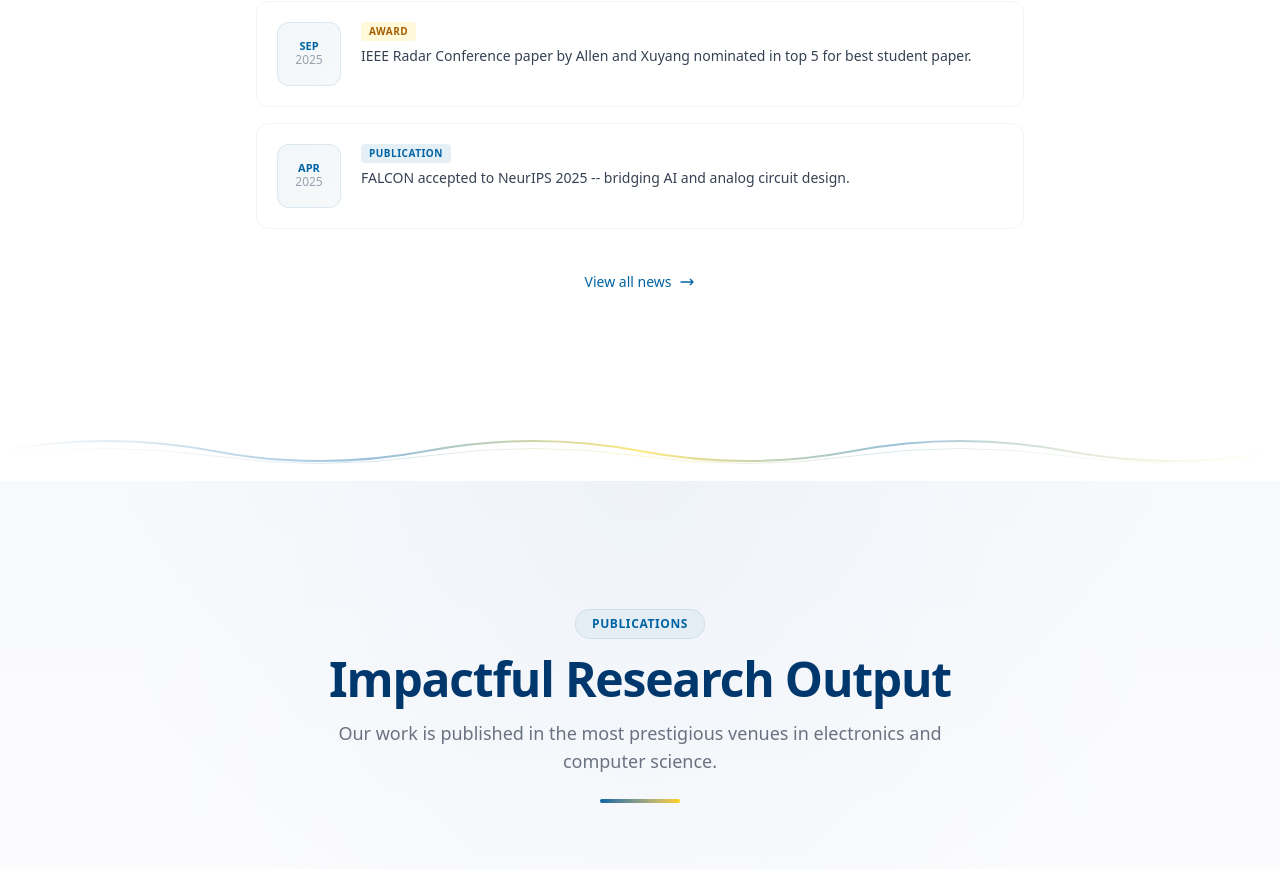
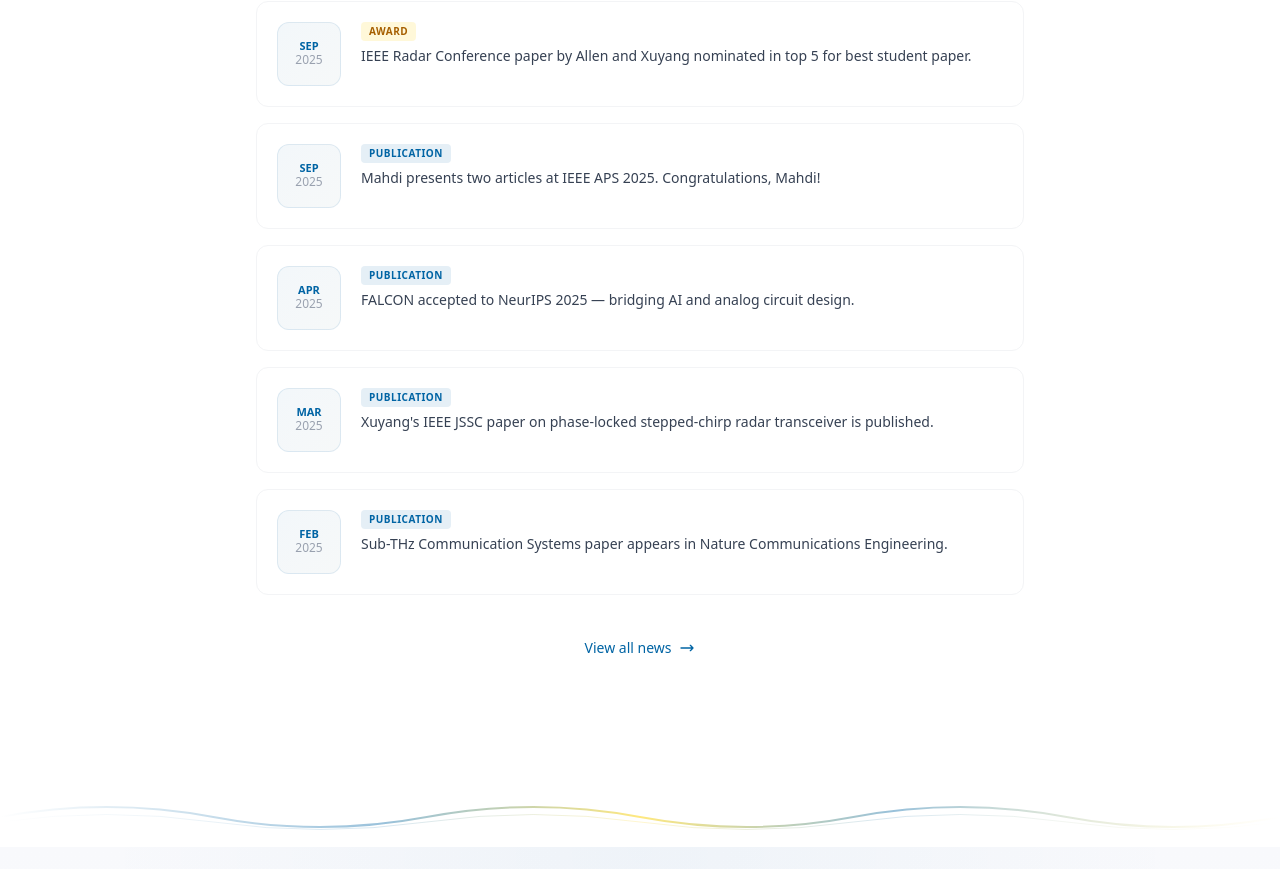
Before and after one commit to hie-uci/HIE-Lab-Website, a Next.js app: page / in a window 1280 px wide. Shown: the part 4300-5169 px from the top of the page. Built offline with nearby package versions, Linux system fonts and the light colour scheme.

Commit message:
Add 33 news items from old website (2019-2025), expand homepage news to 7 items

```diff
--- a/src/app/news/page.tsx
+++ b/src/app/news/page.tsx
@@ -18,6 +18,7 @@ interface NewsItem {
 }
 
 const newsItems: NewsItem[] = [
+  // 2025
   { date: 'Oct 2025', month: 10, year: 2025, title: "Hedayat's IEEE RWW paper among finalists for best student paper award", category: 'award' },
   { date: 'Sep 2025', month: 9, year: 2025, title: 'Xuyang successfully defends his Ph.D. dissertation', category: 'defense' },
   { date: 'Sep 2025', month: 9, year: 2025, title: 'IEEE Radar Conference paper top 5 nominated for best student paper award (Allen and Xuyang)', category: 'award' },
@@ -25,15 +26,38 @@ const newsItems: NewsItem[] = [
   { date: 'Apr 2025', month: 4, year: 2025, title: 'FALCON accepted to NeurIPS 2025', category: 'milestone' },
   { date: 'Feb 2025', month: 2, year: 2025, title: "Xuyang's JSSC paper on phase-locked radar transceiver published", category: 'publication' },
   { date: 'Feb 2025', month: 2, year: 2025, title: 'Sub-THz communication paper published in Nature Communications Engineering', category: 'publication' },
+  // 2024
   { date: 'Dec 2024', month: 12, year: 2024, title: "Behnam's TCAS-I paper on low-noise mm-wave VCOs published", category: 'publication' },
   { date: 'Oct 2024', month: 10, year: 2024, title: "Xuyang's TCAS-II paper on ultra-low-power Class-D VCOs published", category: 'publication' },
   { date: 'Sep 2024', month: 9, year: 2024, title: 'Behnam successfully defends his Ph.D. dissertation', category: 'defense' },
   { date: 'Jun 2024', month: 6, year: 2024, title: "Amin's NeurIPS ML4PS Workshop paper received Reproducibility Award", category: 'award' },
   { date: 'Mar 2024', month: 3, year: 2024, title: 'Xuyang and Hedayat advanced to doctoral candidacy', category: 'milestone' },
-  { date: 'Oct 2023', month: 10, year: 2023, title: "Behnam's TCAS-I publication", category: 'publication' },
-  { date: 'Jul 2023', month: 7, year: 2023, title: "Amin's MWTL paper published", category: 'publication' },
+  // 2023
+  { date: 'Oct 2023', month: 10, year: 2023, title: "Behnam's TCAS-I publication on mm-wave VCO design", category: 'publication' },
+  { date: 'Jul 2023', month: 7, year: 2023, title: "Amin's IEEE MWTL paper on hybrid CMOS-polyimide force-sensing array published", category: 'publication' },
   { date: 'Mar 2023', month: 3, year: 2023, title: 'Hedayat receives IEEE MTT-S Pre-Doctoral Fellowship', category: 'award' },
-  { date: 'Feb 2023', month: 2, year: 2023, title: "Hedayat's IEEE Access publication", category: 'publication' },
+  { date: 'Feb 2023', month: 2, year: 2023, title: "Hedayat's broadband terahertz antenna paper published in IEEE Access", category: 'publication' },
+  { date: 'Jan 2023', month: 1, year: 2023, title: 'Collaborative paper with FIU accepted in IEEE TAP', category: 'publication' },
+  // 2022
+  { date: 'Dec 2022', month: 12, year: 2022, title: 'MFLEX Inc. sponsors lab for multi-phase research proposal', category: 'milestone' },
+  { date: 'Nov 2022', month: 11, year: 2022, title: 'Behnam receives NSF Travel Grant Award to attend IEEE ESSCIRC', category: 'award' },
+  { date: 'Oct 2022', month: 10, year: 2022, title: "Hedayat's first journal paper accepted in IEEE TCAS-II", category: 'publication' },
+  { date: 'Sep 2022', month: 9, year: 2022, title: 'Collaborative paper accepted in IEEE TAP on sub-THz stacked-patch antenna', category: 'publication' },
+  { date: 'Jul 2022', month: 7, year: 2022, title: 'Hedayat receives IEEE CICC Student Education Grant 2022', category: 'award' },
+  { date: 'Jun 2022', month: 6, year: 2022, title: "Behnam and Xuyang's 76–82 GHz VCO paper accepted at IEEE RFIC", category: 'conference' },
+  { date: 'Mar 2022', month: 3, year: 2022, title: "Hedayat's first HIE Lab paper accepted in IEEE MWTL", category: 'publication' },
+  { date: 'Feb 2022', month: 2, year: 2022, title: 'Xuyang and Hedayat pass Ph.D. preliminary exams', category: 'milestone' },
+  // 2021
+  { date: 'Dec 2021', month: 12, year: 2021, title: 'mm-Wave Radars-on-Chip paper published in IEEE Communications Magazine', category: 'publication' },
+  // 2020
+  { date: 'Sep 2020', month: 9, year: 2020, title: 'Xuyang Liu joins HIE Lab as Ph.D. student', category: 'milestone' },
+  { date: 'Sep 2020', month: 9, year: 2020, title: 'Hedayat Maktoomi joins HIE Lab as Ph.D. student', category: 'milestone' },
+  // 2019
+  { date: 'Jun 2019', month: 6, year: 2019, title: 'UCI Samueli School highlights our Applied Physics Reviews article', category: 'milestone' },
+  { date: 'May 2019', month: 5, year: 2019, title: 'Applied Physics Reviews article featured as Editor\'s Pick', category: 'award' },
+  { date: 'Apr 2019', month: 4, year: 2019, title: 'IEEE TAP paper selected as featured article', category: 'award' },
+  { date: 'Mar 2019', month: 3, year: 2019, title: 'Hafsah Arain joins HIE Lab as undergraduate researcher', category: 'milestone' },
+  { date: 'Jan 2019', month: 1, year: 2019, title: 'Marcus Clark Wong joins HIE Lab as undergraduate researcher', category: 'milestone' },
 ];
 
 const categoryConfig: Record<Category, { color: string; bg: string; border: string; icon: React.ReactNode; label: string }> = {
--- a/src/app/page.tsx
+++ b/src/app/page.tsx
@@ -91,26 +91,13 @@ const researchAreas: { title: string; description: string; iconVariant: 'radar'
 ];
 
 const newsItems = [
-  {
-    date: 'Oct 2025',
-    text: "Hedayat's RWW paper selected as finalist for best student paper award.",
-    tag: 'Award',
-  },
-  {
-    date: 'Sep 2025',
-    text: 'Xuyang successfully defends his PhD dissertation. Congratulations, Dr. Liu!',
-    tag: 'Milestone',
-  },
-  {
-    date: 'Sep 2025',
-    text: 'IEEE Radar Conference paper by Allen and Xuyang nominated in top 5 for best student paper.',
-    tag: 'Award',
-  },
-  {
-    date: 'Apr 2025',
-    text: 'FALCON accepted to NeurIPS 2025 -- bridging AI and analog circuit design.',
-    tag: 'Publication',
-  },
+  { date: 'Oct 2025', text: "Hedayat's RWW paper selected as finalist for best student paper award.", tag: 'Award' },
+  { date: 'Sep 2025', text: 'Xuyang successfully defends his PhD dissertation. Congratulations, Dr. Liu!', tag: 'Milestone' },
+  { date: 'Sep 2025', text: 'IEEE Radar Conference paper by Allen and Xuyang nominated in top 5 for best student paper.', tag: 'Award' },
+  { date: 'Sep 2025', text: 'Mahdi presents two articles at IEEE APS 2025. Congratulations, Mahdi!', tag: 'Publication' },
+  { date: 'Apr 2025', text: 'FALCON accepted to NeurIPS 2025 — bridging AI and analog circuit design.', tag: 'Publication' },
+  { date: 'Mar 2025', text: "Xuyang's IEEE JSSC paper on phase-locked stepped-chirp radar transceiver is published.", tag: 'Publication' },
+  { date: 'Feb 2025', text: 'Sub-THz Communication Systems paper appears in Nature Communications Engineering.', tag: 'Publication' },
 ];
 
 const venues = ['JSSC', 'ISSCC', 'NeurIPS', 'Nature Comm.', 'RFIC', 'ESSCIRC', 'TCAS'];
```
